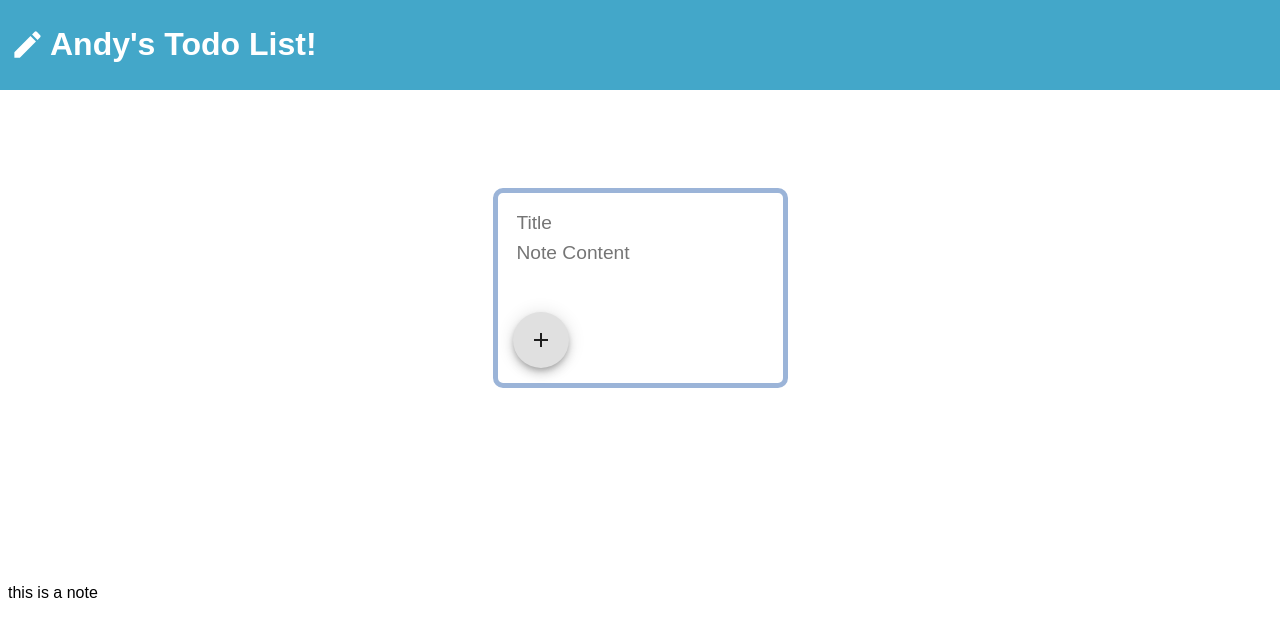
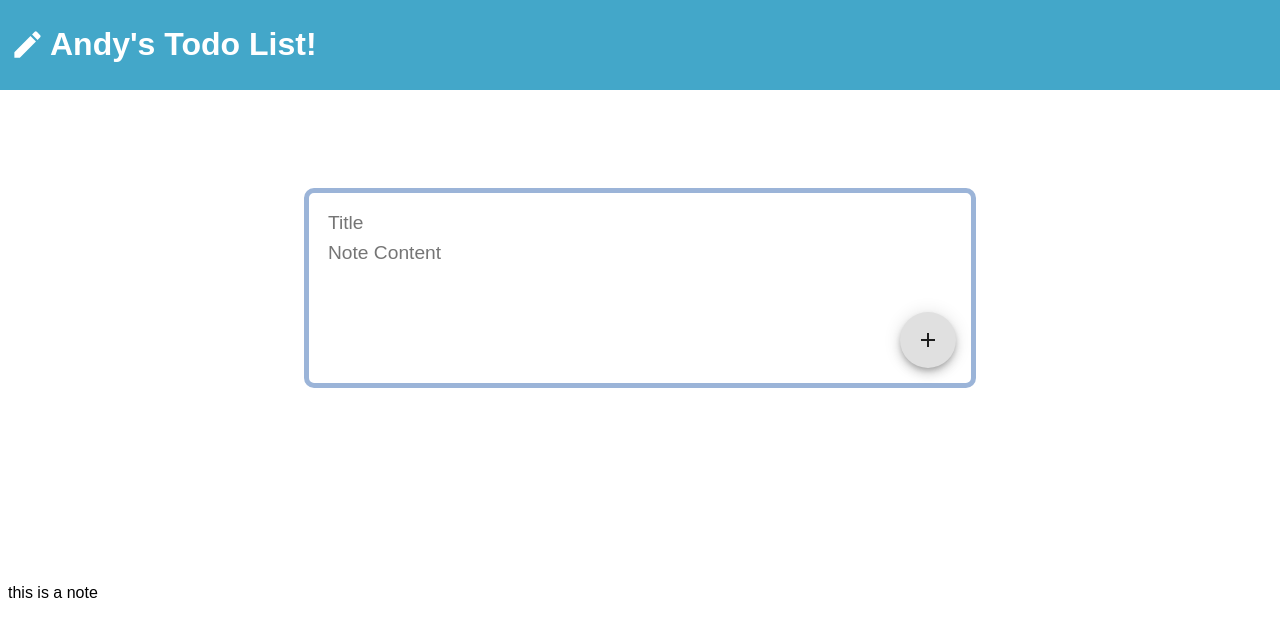
Before and after one commit to aesmith573/todolist, a React (Vite) app: page / in a window 1280 px wide. Shown: the top 636 px of the page. Built offline with nearby package versions, Linux system fonts and the light colour scheme.

Commit message:
Align fab to right

```diff
--- a/src/components/CreateArea.jsx
+++ b/src/components/CreateArea.jsx
@@ -13,7 +13,7 @@ function CreateArea() {
             placeholder="Note Content"
             rows="3"
           />
-          <Fab>
+          <Fab className="fab-button">
             <AddIcon />
           </Fab>
         </form>
--- a/src/index.css
+++ b/src/index.css
@@ -43,7 +43,14 @@ textarea {
 }
 
 form {
+  display: flex;
+  flex-direction: column;
+  width: 50%;
   border: rgb(155, 180, 216) 5px solid;
   border-radius: 10px;
   padding: 15px;
 }
+
+form .fab-button {
+  align-self: flex-end;
+}
```
